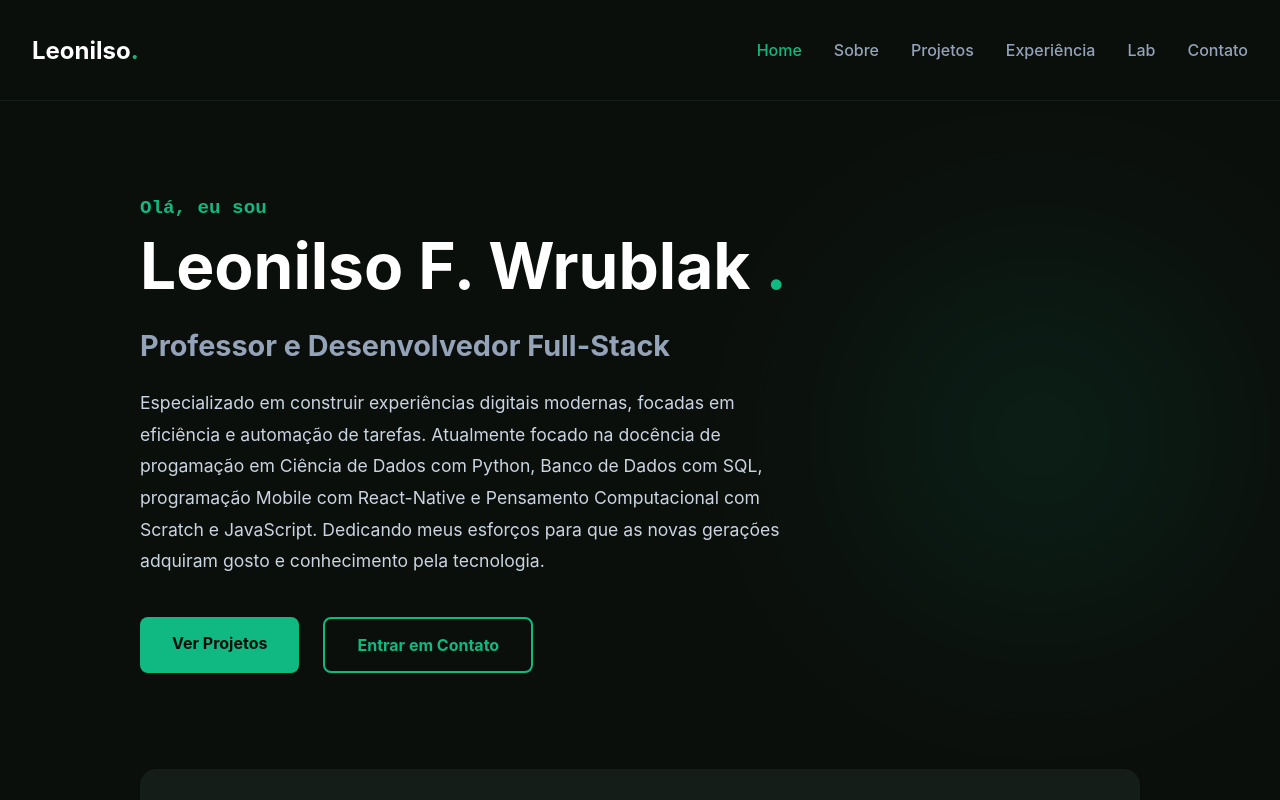
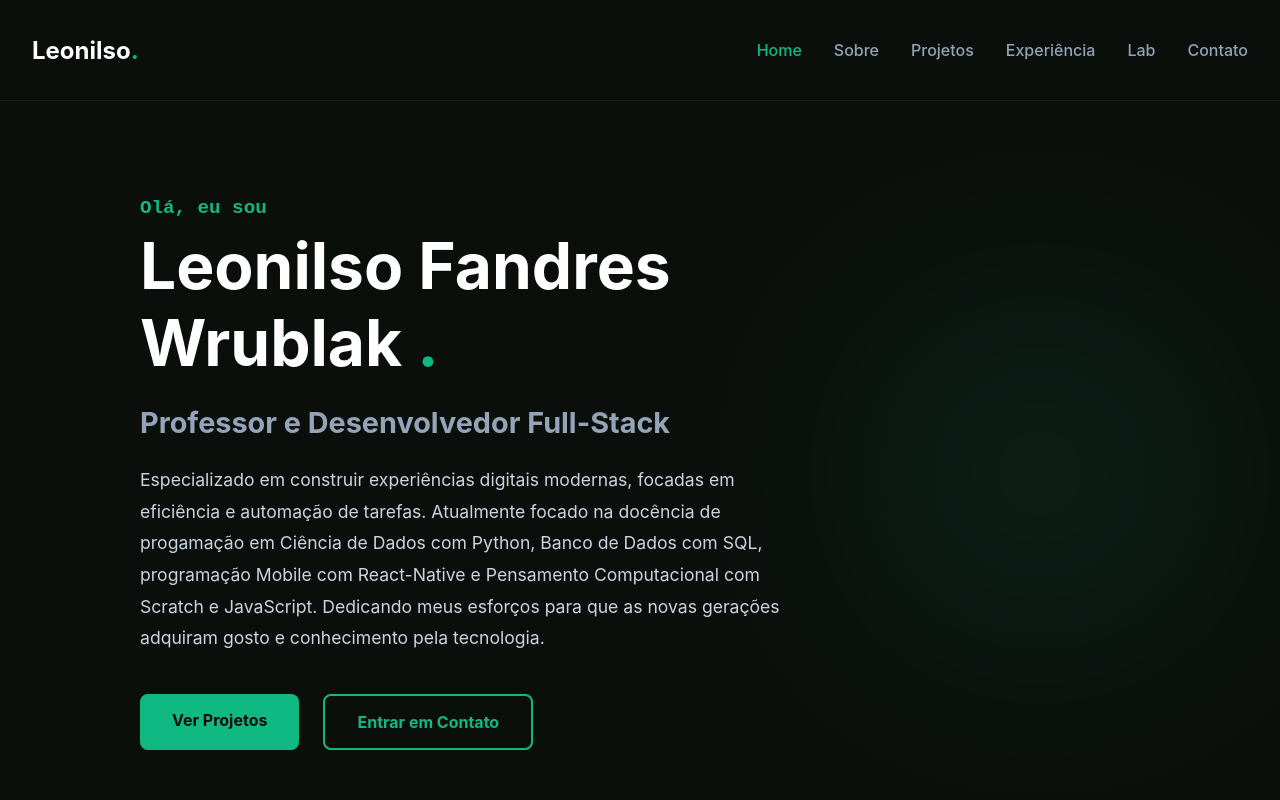
Before and after one commit to leonilso/leonilso-web-site, a React (Vite) app: page / in a window 1280 px wide. Shown: the top 800 px of the page. Built offline with nearby package versions, Linux system fonts and the light colour scheme.

Commit message:
alterando meu nome

```diff
--- a/index.html
+++ b/index.html
@@ -4,13 +4,13 @@
     <meta charset="UTF-8" />
     <link rel="icon" type="image/svg+xml" href="/L.svg" />
     <meta name="viewport" content="width=device-width, initial-scale=1.0" />
-    <title>Leonilso F. Wrublak</title>
+    <title>Leonilso Fandres Wrublak</title>
     <meta
       name="description"
       content="Portfólio com projetos de desenvolvimento, IA, ciência de dados e tecnologia."
     />
 
-    <meta property="og:title" content="Leonilso F. Wrublak" />
+    <meta property="og:title" content="Leonilso Fandres Wrublak" />
     <meta
       property="og:description"
       content="Portfólio de desenvolvimento e ciência de dados."
--- a/src/pages/Home.jsx
+++ b/src/pages/Home.jsx
@@ -8,7 +8,7 @@ function Home() {
       <section className="hero">
         <div className="hero-content">
           <span className="greeting">Olá, eu sou</span>
-          <h1 className="name">Leonilso F. Wrublak <span className="dot">.</span></h1>
+          <h1 className="name">Leonilso Fandres Wrublak <span className="dot">.</span></h1>
           <h2 className="role">Professor e Desenvolvedor Full-Stack</h2>
           <p className="description">
             Especializado em construir experiências digitais modernas,
```
